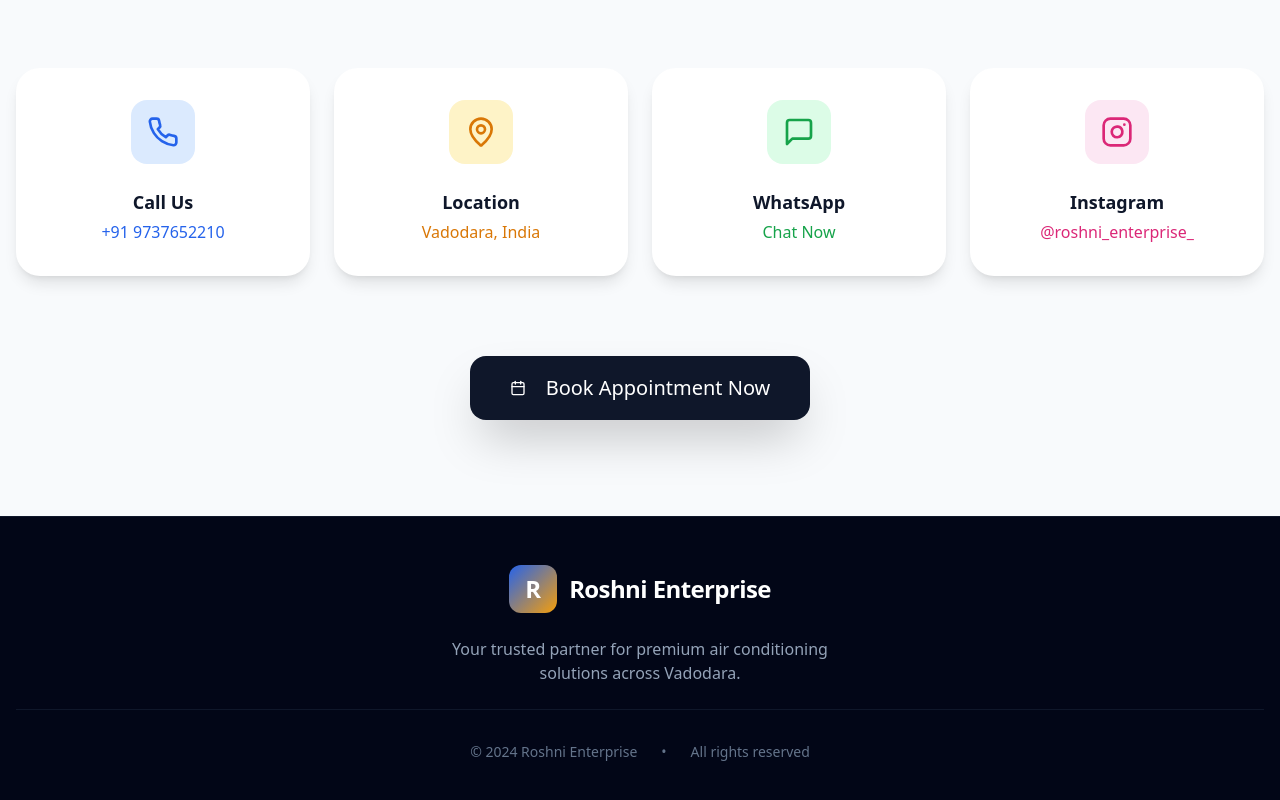
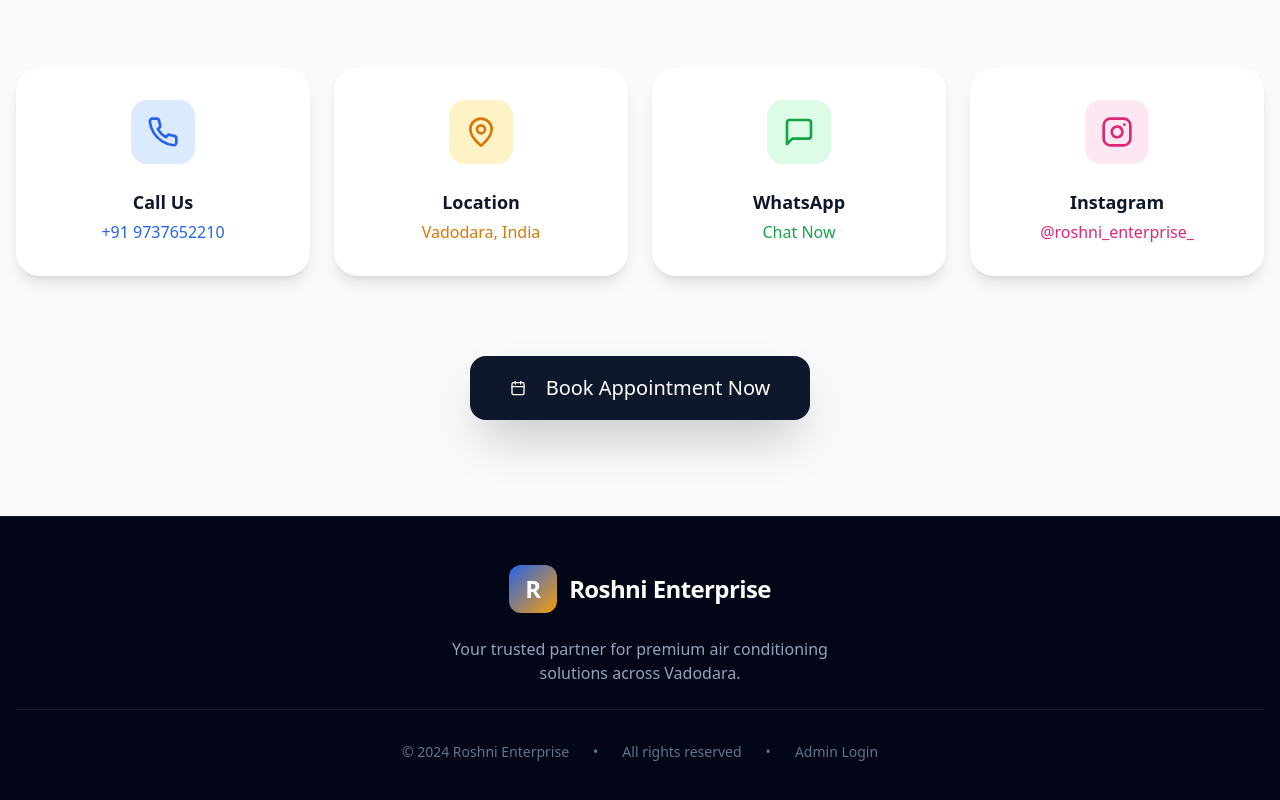
Before and after one commit to urvashivankar/roshni-enterprise, a React (Vite) app in the folder frontend/: page / in a window 1280 px wide. Shown: the part 6619-7419 px from the top of the page. Built offline with nearby package versions, Linux system fonts and the light colour scheme.

Commit message:
Add Admin Login link to footer

```diff
--- a/frontend/src/pages/Index.tsx
+++ b/frontend/src/pages/Index.tsx
@@ -475,6 +475,8 @@ const Index = () => {
               <span>© 2024 Roshni Enterprise</span>
               <span>•</span>
               <span>All rights reserved</span>
+              <span>•</span>
+              <a href="/admin" className="hover:text-slate-300 transition-colors">Admin Login</a>
             </div>
           </div>
         </div>
```
